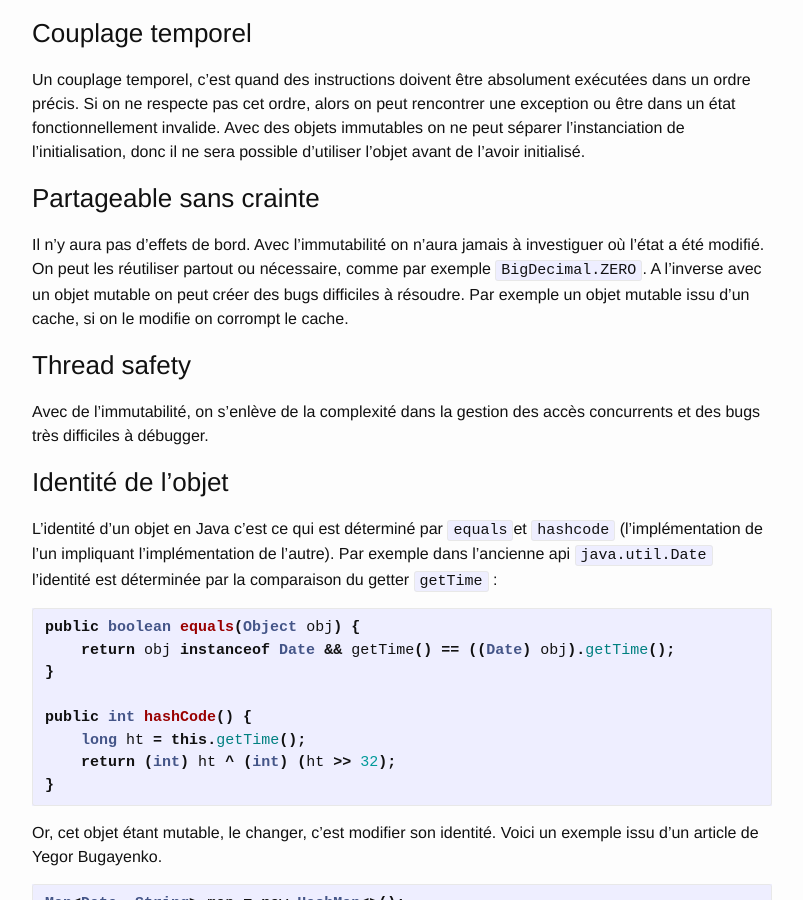
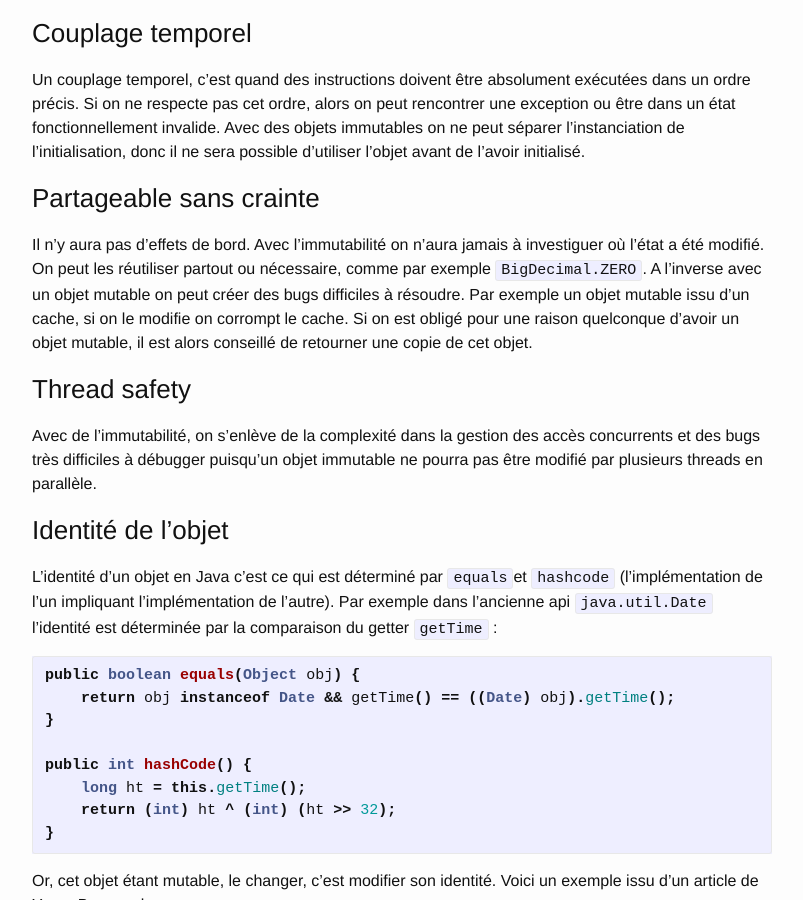
Before and after one commit to fego/fego.github.io, a Jekyll site: the page built from docs/_posts/2022-02-11-Immutabilité-Mutabilité.md, in a window 1280 px wide and 900 px high, scrolled down 942 px. Shown: the whole window, without its empty margins (238-1041 px from the left). Built offline with Jekyll 4.4.1, drawn with Linux system fonts in a browser that asks for light colours; our own code applies the rules of GitHub Pages for plain Markdown files.

Commit message:
ajout de nouvzeaux retours

```diff
--- a/docs/_posts/2022-02-11-Immutabilité-Mutabilité.md
+++ b/docs/_posts/2022-02-11-Immutabilité-Mutabilité.md
@@ -44,10 +44,11 @@ Avec l'immutabilité on n’aura jamais à investiguer où l’état a été mod
 On peut les réutiliser partout ou nécessaire, comme par exemple `BigDecimal.ZERO`.
 A l'inverse avec un objet mutable on peut créer des bugs difficiles à résoudre.
 Par exemple un objet mutable issu d'un cache, si on le modifie on corrompt le cache.
+Si on est obligé pour une raison quelconque d'avoir un objet mutable, il est alors conseillé de retourner une copie de cet objet.
 
 ### Thread safety
 
-Avec de l'immutabilité, on s'enlève de la complexité dans la gestion des accès concurrents et des bugs très difficiles à débugger.
+Avec de l'immutabilité, on s'enlève de la complexité dans la gestion des accès concurrents et des bugs très difficiles à débugger puisqu'un objet immutable ne pourra pas être modifié par plusieurs threads en parallèle.
 
 ### Identité de l'objet
 L'identité d'un objet en Java c'est ce qui est déterminé par `equals`et `hashcode` (l'implémentation de l'un impliquant l'implémentation de l'autre).
```
